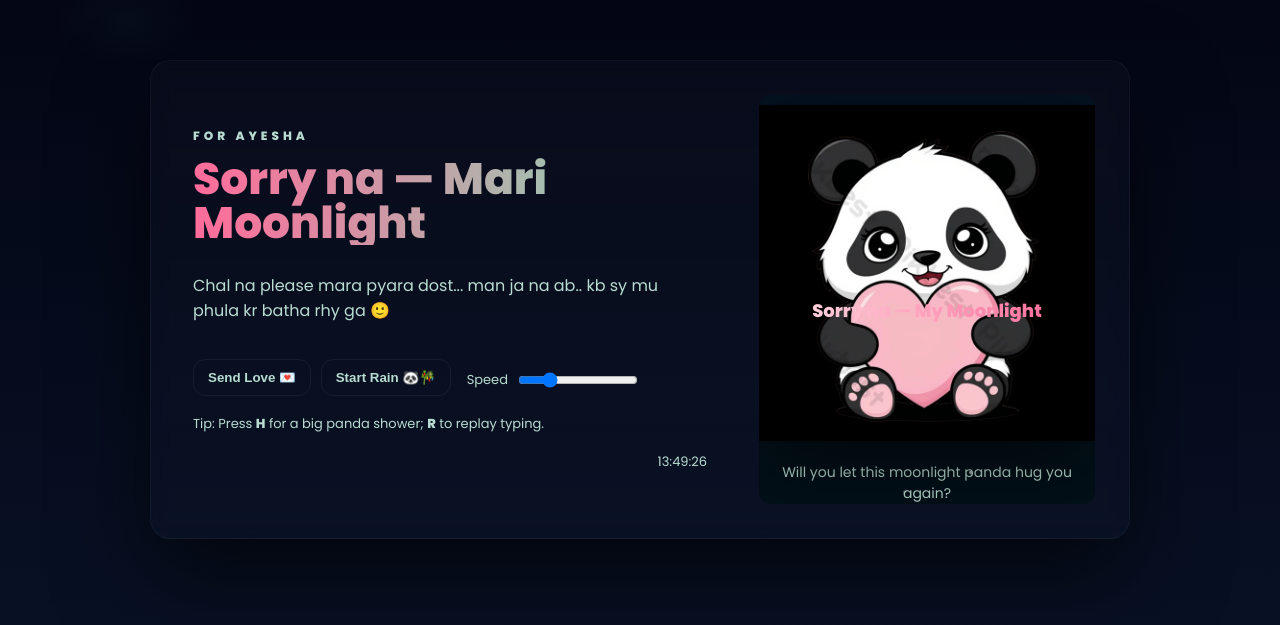
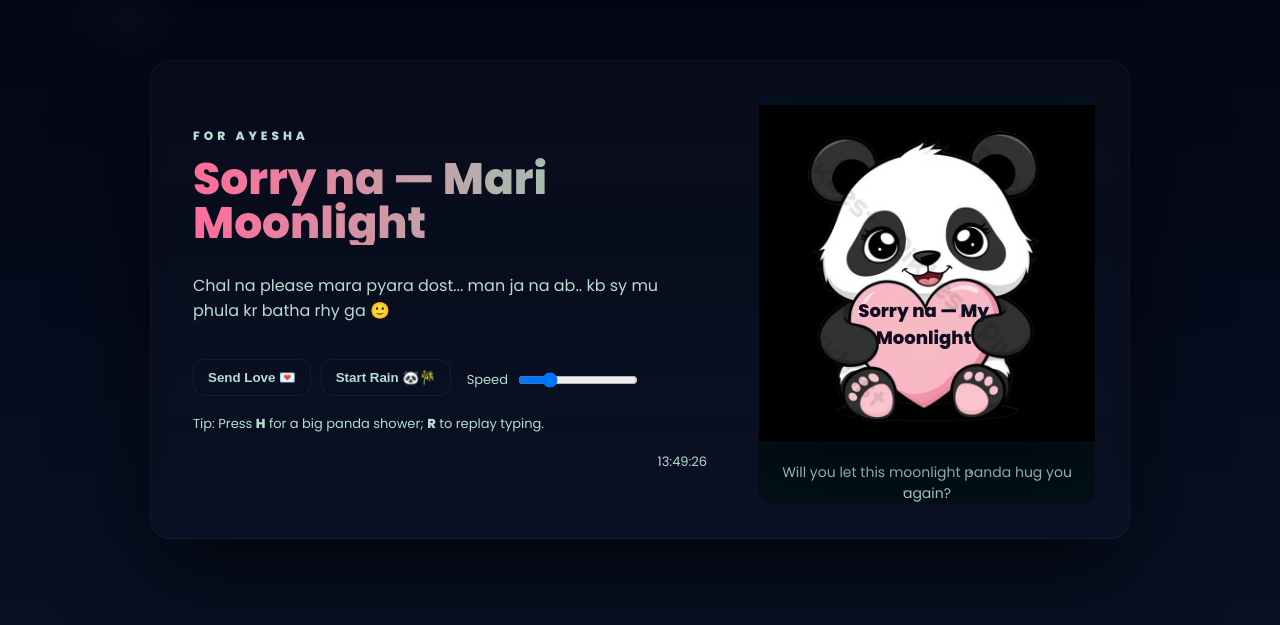
Before and after one commit to OMAAN-JALLANI/Friends, a plain HTML site: page index.html in a window 1280 px wide. Shown: the part 101-726 px from the top of the page. Drawn offline with Linux system fonts and the light colour scheme.

Commit message:
save changes

```diff
--- a/index.html
+++ b/index.html
@@ -97,18 +97,20 @@
 }
 
 .caption {
+  color: #1b0620;
   position: absolute;
-  top: 60%;
-  left: 50%;
+  top: 64%;
+  left: 49%;
   transform: translate(-50%, -50%);
   text-align: center;
   z-index: 4;
   font-weight: 640;
-  background: linear-gradient(90deg,#ffd6e0,#ff6b9a);
+  background: linear-gradient(50deg, #1b0620,#041222);
   -webkit-background-clip: text;
   -webkit-text-fill-color: transparent;
   font-size: 18px;
-  width: 80%;
+
+  width: 60%;
 }
 
 /* Mobile view ke liye adjustments */
@@ -119,7 +121,7 @@
 
   .caption {
     font-size: 14px;
-    width: 90%;
+    width: 60%;
   }
 }
 
```
